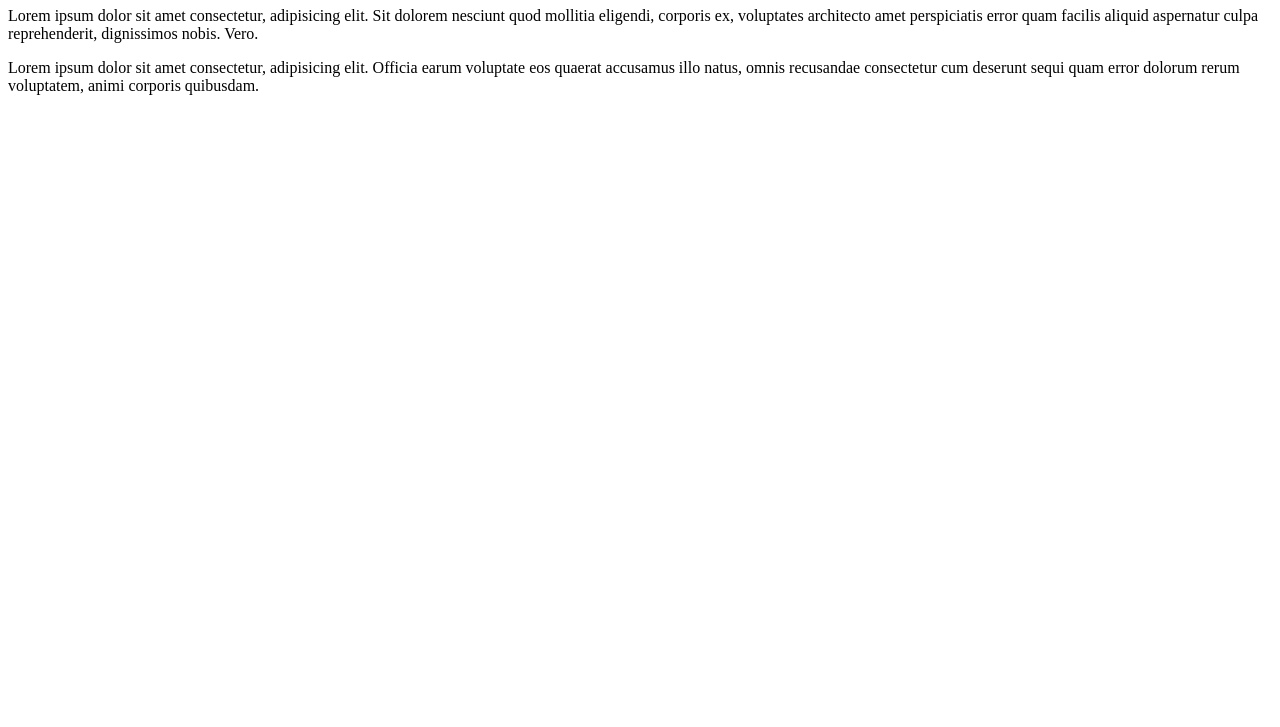
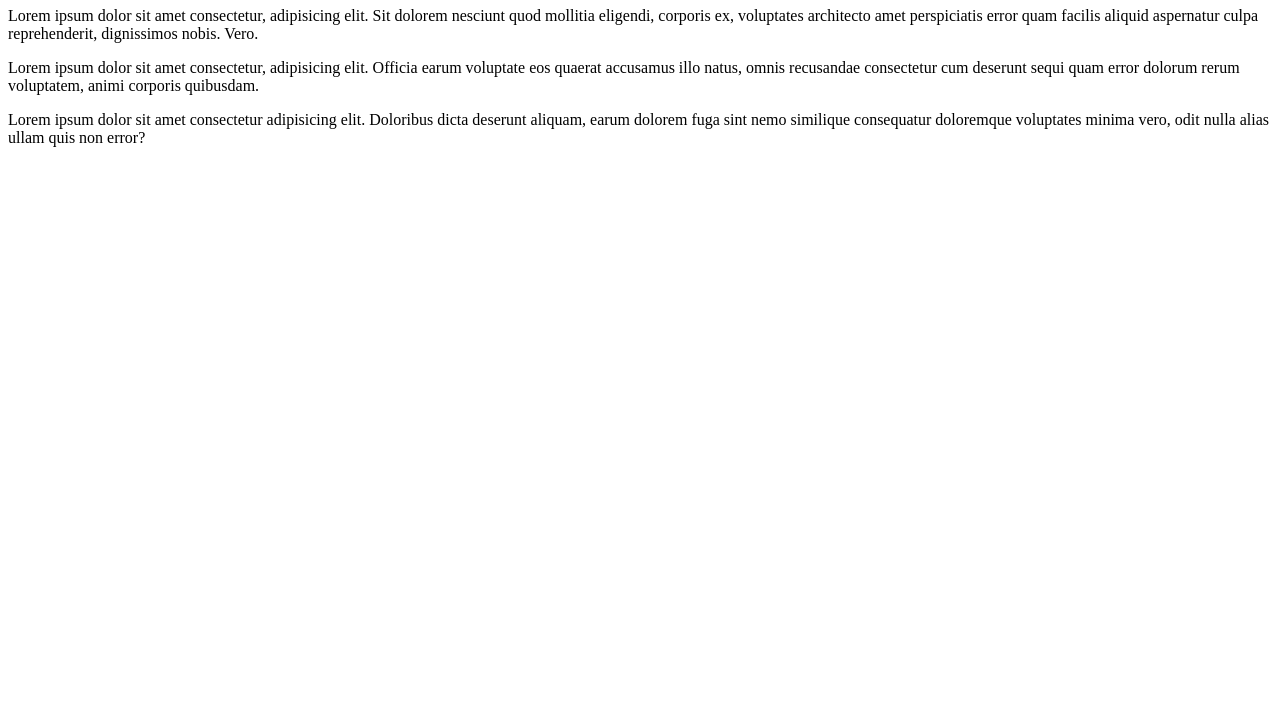
Before and after one commit to guilhermev95/curso-git-git-hub, a plain HTML site: page index.html in a window 1280 px wide. Shown: the part 73-800 px from the top of the page. Drawn offline with Linux system fonts and the light colour scheme.

Commit message:
add paragrafo

```diff
--- a/index.html
+++ b/index.html
@@ -9,5 +9,6 @@
 <body>
     <h1>LOREM</h1>
 <p>Lorem ipsum dolor sit amet consectetur, adipisicing elit. Sit dolorem nesciunt quod mollitia eligendi, corporis ex, voluptates architecto amet perspiciatis error quam facilis aliquid aspernatur culpa reprehenderit, dignissimos nobis. Vero.</p> <p>Lorem ipsum dolor sit amet consectetur, adipisicing elit. Officia earum voluptate eos quaerat accusamus illo natus, omnis recusandae consectetur cum deserunt sequi quam error dolorum rerum voluptatem, animi corporis quibusdam.</p>
+<p>Lorem ipsum dolor sit amet consectetur adipisicing elit. Doloribus dicta deserunt aliquam, earum dolorem fuga sint nemo similique consequatur doloremque voluptates minima vero, odit nulla alias ullam quis non error?</p>
 </body>
 </html>
```
